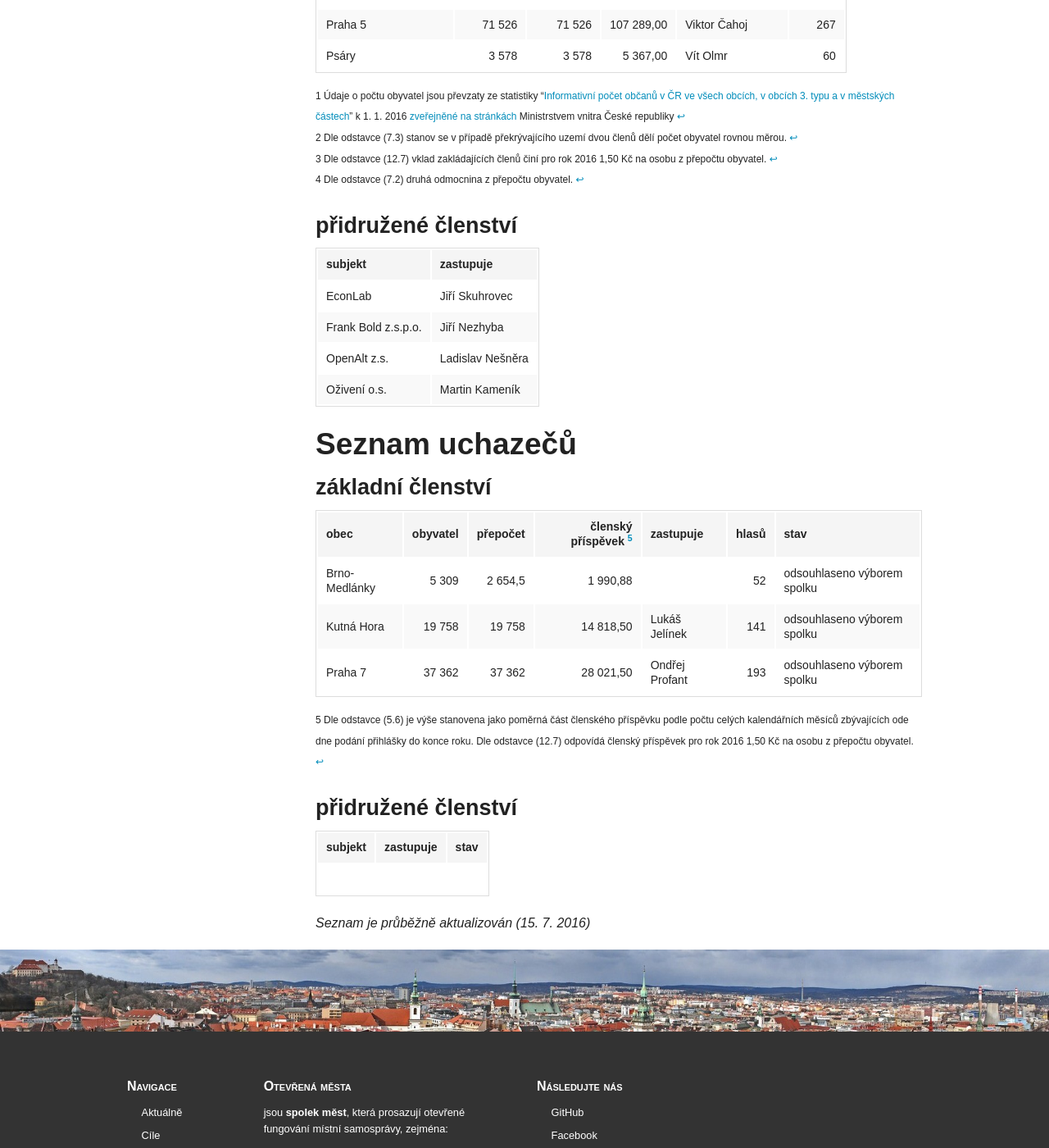
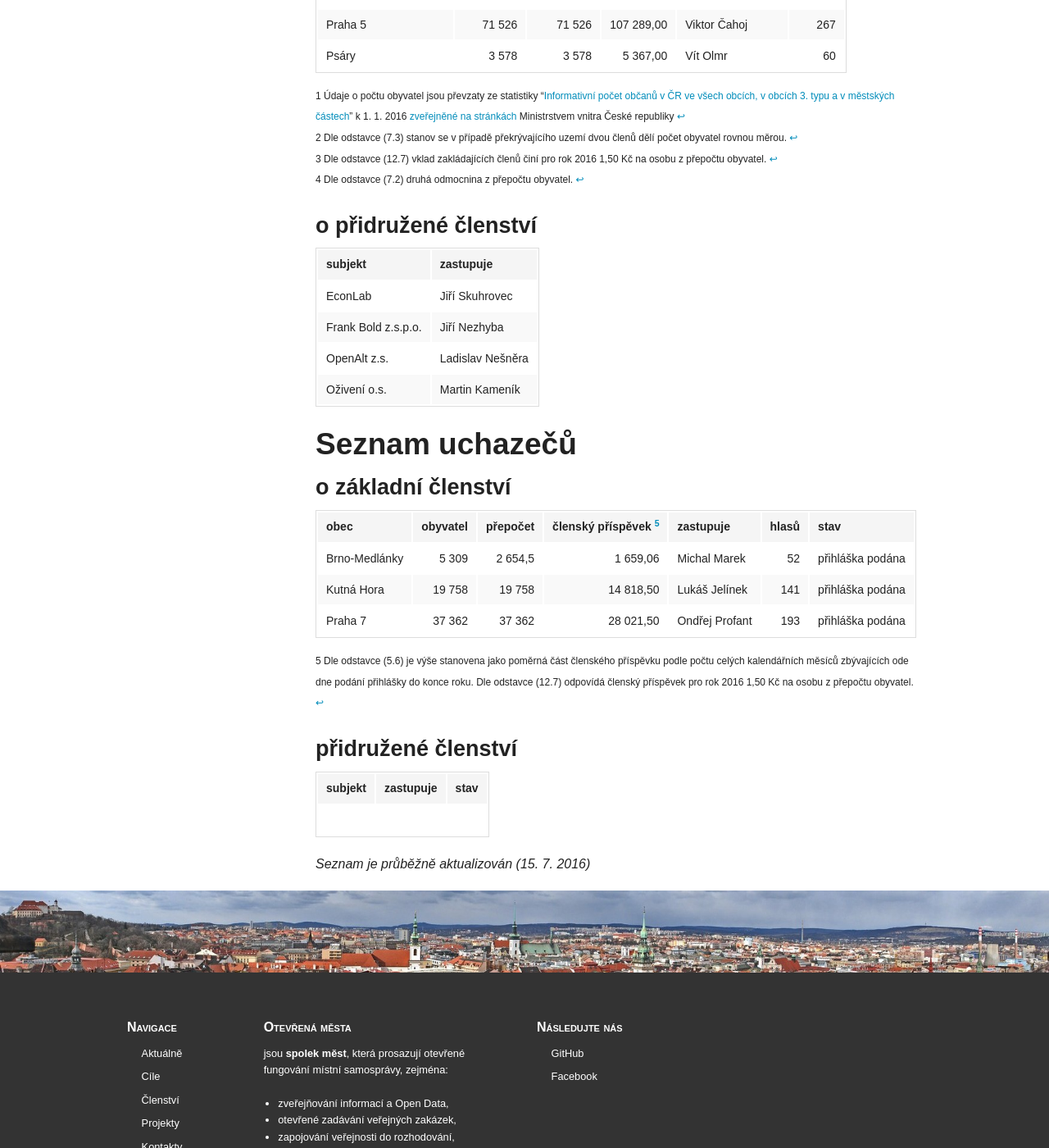
Before and after one commit to otevrenamesta/otevrenamesta.github.io, a Jekyll site: the page built from pages/clenstvi_new.md, in a window 1280 px wide and 1400 px high, scrolled down 913 px. Shown: the whole window at 82% size. Built offline with Jekyll 4.4.1, drawn with Linux system fonts in a browser that asks for light colours; nearby versions of some CDN libraries; library files that are not in the unit come from our copies.

Commit message:
Update clenstvi_new.md

```diff
--- a/pages/clenstvi_new.md
+++ b/pages/clenstvi_new.md
@@ -37,7 +37,7 @@ Psáry | 3 578 | 3 578 | 5 367,00 | Vít Olmr | 60
 <span id="f3">3</span> Dle odstavce (12.7) vklad zakládajících členů činí pro rok 2016 1,50 Kč na osobu z přepočtu obyvatel. [↩](#a3)
 <span id="f4">4</span> Dle odstavce (7.2) druhá odmocnina z přepočtu obyvatel. [↩](#a4)</sup>
 
-### přidružené členství
+### o přidružené členství
 
 subjekt | zastupuje
 --- | ---
@@ -48,13 +48,13 @@ Oživení o.s. | Martin Kameník
 
 ## Seznam uchazečů
 
-### základní členství
+### o základní členství
 
 obec | obyvatel | přepočet | členský příspěvek <sup id="a5">[5](#f5)</sup>  | zastupuje | hlasů | stav
 --- | ---:| ---:| ---:| --- | ---:| ---
-Brno-Medlánky | 5 309 | 2 654,5 | 1 990,88 |  | 52 | odsouhlaseno výborem spolku
-Kutná Hora | 19 758 | 19 758 | 14 818,50 | Lukáš Jelínek | 141 | odsouhlaseno výborem spolku
-Praha 7 | 37 362 | 37 362 | 28 021,50 | Ondřej Profant | 193 | odsouhlaseno výborem spolku
+Brno-Medlánky | 5 309 | 2 654,5 | 1 659,06 | Michal Marek | 52 | přihláška podána
+Kutná Hora | 19 758 | 19 758 | 14 818,50 | Lukáš Jelínek | 141 | přihláška podána
+Praha 7 | 37 362 | 37 362 | 28 021,50 | Ondřej Profant | 193 | přihláška podána
 
 <sup><span id="f5">5</span> Dle odstavce (5.6) je výše stanovena jako poměrná část členského příspěvku podle počtu celých kalendářních měsíců zbývajících ode dne podání přihlášky do konce roku. Dle odstavce (12.7) odpovídá členský příspěvek pro rok 2016 1,50 Kč na osobu z přepočtu obyvatel. [↩](#a5)<sup>
 
```
